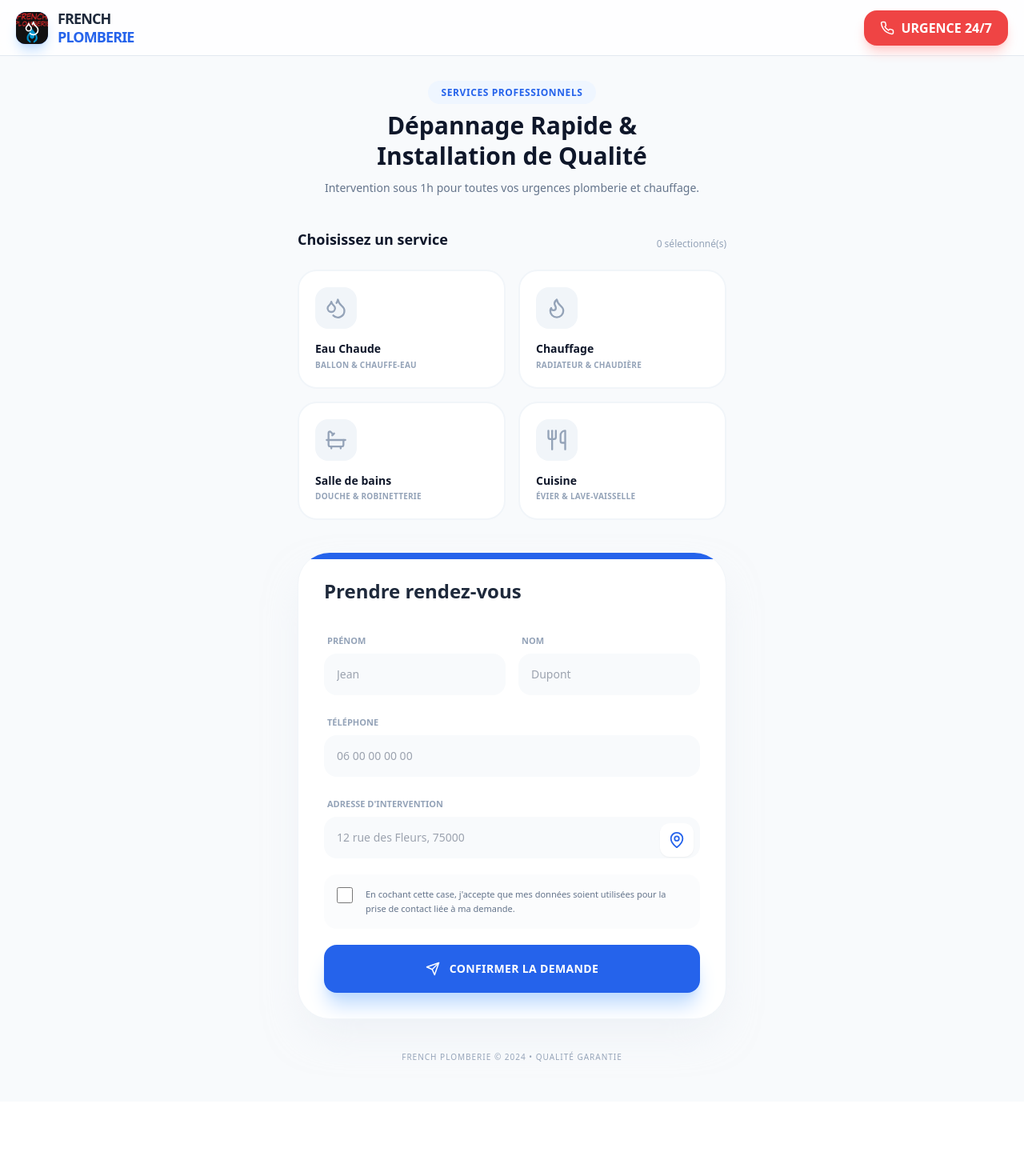
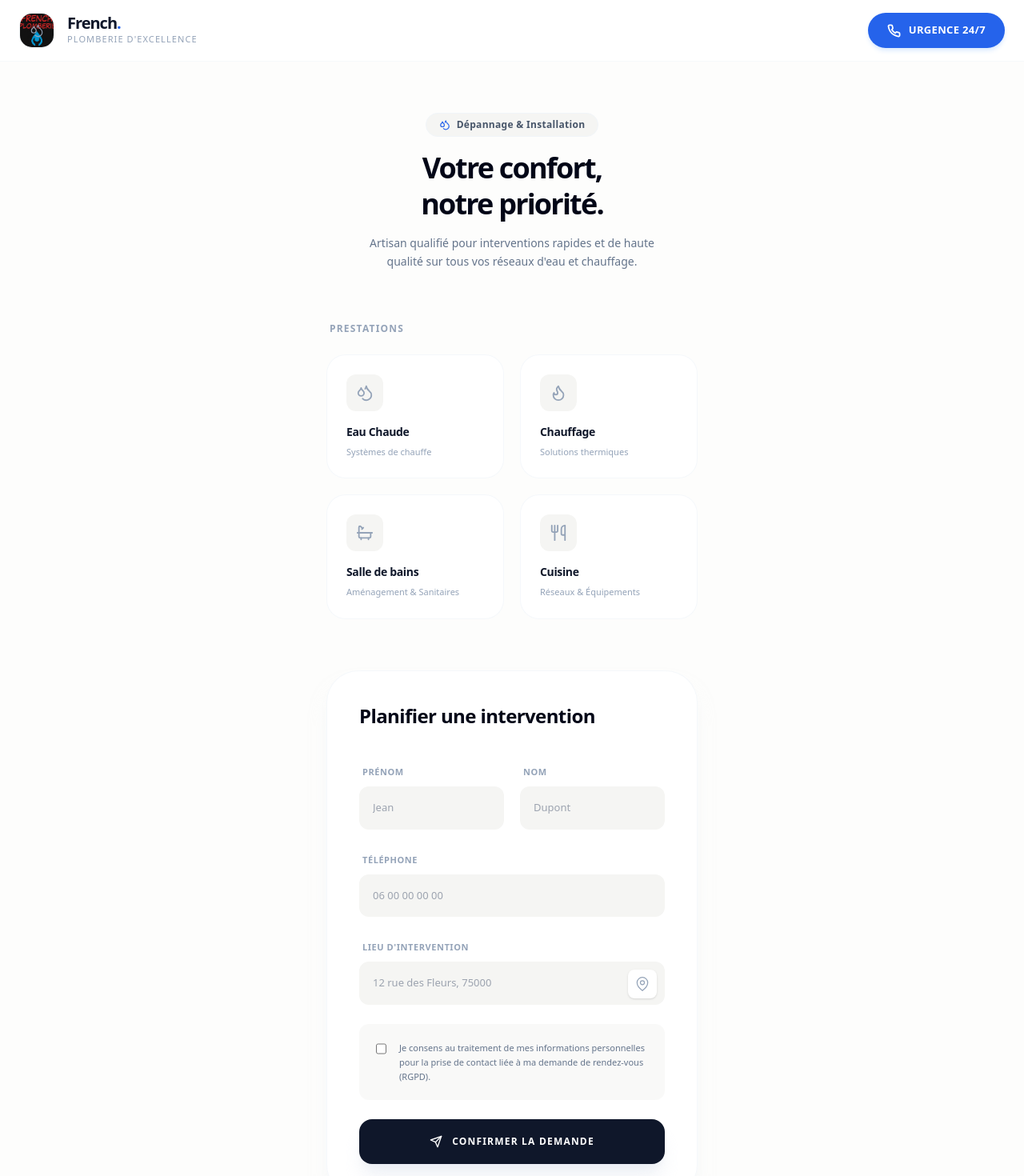
Before and after one commit to NicolasSendid/French-Plomberie, a Next.js app: page / in a window 1280 px wide. Shown: the top 1470 px of the page at 80% size. Before the commit the page ends 1377 px from the top, so only its background shows below. Built offline with nearby package versions, Linux system fonts and the light colour scheme.

Commit message:
Update page.tsx

```diff
--- a/app/page.tsx
+++ b/app/page.tsx
@@ -1,6 +1,6 @@
 "use client";
 import React, { useState, useEffect } from 'react';
-import { Phone, Droplets, Flame, Bath, Utensils, Send, MapPin, Download, CheckCircle2 } from 'lucide-react';
+import { Phone, Droplets, Flame, Bath, Utensils, Send, MapPin, Check, Plus } from 'lucide-react';
 
 export default function Home() {
   const [formData, setFormData] = useState({
@@ -27,10 +27,10 @@ export default function Home() {
   };
 
   const prestationsList = [
-    { id: 'Eau Chaude', icon: <Droplets size={28} />, desc: 'Ballon & Chauffe-eau' },
-    { id: 'Chauffage', icon: <Flame size={28} />, desc: 'Radiateur & Chaudière' },
-    { id: 'Salle de bains', icon: <Bath size={28} />, desc: 'Douche & Robinetterie' },
-    { id: 'Cuisine', icon: <Utensils size={28} />, desc: 'Évier & Lave-vaisselle' },
+    { id: 'Eau Chaude', icon: <Droplets size={22} />, desc: 'Systèmes de chauffe' },
+    { id: 'Chauffage', icon: <Flame size={22} />, desc: 'Solutions thermiques' },
+    { id: 'Salle de bains', icon: <Bath size={22} />, desc: 'Aménagement & Sanitaires' },
+    { id: 'Cuisine', icon: <Utensils size={22} />, desc: 'Réseaux & Équipements' },
   ];
 
   const togglePrestation = (id: string) => {
@@ -46,14 +46,14 @@ export default function Home() {
     if ("geolocation" in navigator) {
       navigator.geolocation.getCurrentPosition((pos) => {
         setFormData(prev => ({...prev, gps: `${pos.coords.latitude}, ${pos.coords.longitude}`}));
-        alert("📍 Position récupérée avec succès !");
+        alert("📍 Coordonnées GPS synchronisées.");
       });
     }
   };
 
   const handleSubmit = async (e: React.FormEvent) => {
     e.preventDefault();
-    if(!formData.rgpd) return alert("Veuillez accepter les conditions (RGPD)");
+    if(!formData.rgpd) return alert("Veuillez valider le traitement des données.");
 
     const res = await fetch('/api/send', {
       method: 'POST',
@@ -62,54 +62,63 @@ export default function Home() {
     });
 
     if(res.ok) {
-      alert("🚀 Demande envoyée ! Nous vous rappelons rapidement.");
+      alert("✅ Demande reçue. Nous vous recontactons dans les plus brefs délais.");
       setFormData({ nom: '', prenom: '', tel: '', mail: '', adresse: '', prestations: [], rgpd: false, gps: '' });
     }
   };
 
   return (
-    <main className="min-h-screen bg-[#F8FAFC] pb-12 font-sans text-slate-900">
-      {/* Banner Installation PWA */}
+    <main className="min-h-screen bg-[#FDFDFC] pb-20 font-sans text-slate-800 antialiased">
+      {/* Banner Installation PWA Subtile */}
       {deferredPrompt && (
-        <div className="bg-blue-600 p-2 text-white text-center text-sm font-medium flex items-center justify-center gap-3 animate-pulse">
-          <span>Installer l'application sur votre écran ?</span>
-          <button onClick={handleInstallClick} className="bg-white text-blue-600 px-3 py-1 rounded-full text-xs font-bold uppercase">Installer</button>
+        <div className="bg-slate-900 px-6 py-2.5 text-white/90 text-center text-[13px] font-medium flex items-center justify-center gap-4 tracking-wide">
+          <span>Accédez plus rapidement à nos services depuis votre écran.</span>
+          <button onClick={handleInstallClick} className="bg-white/10 hover:bg-white/20 text-white px-4 py-1.5 rounded-full font-bold uppercase text-[11px] transition-colors active:scale-95">Installer</button>
         </div>
       )}
 
-      {/* Header Glassmorphism */}
-      <header className="sticky top-0 z-50 bg-white/80 backdrop-blur-md border-b border-slate-200 px-5 py-3 flex justify-between items-center">
-        <div className="flex items-center gap-3">
-          {/* LOGO ICI */}
-          <div className="w-10 h-10 bg-blue-600 rounded-xl flex items-center justify-center overflow-hidden shadow-lg shadow-blue-200">
-            <img src="/logo.png" alt="Logo" className="w-full h-full object-cover" onError={(e) => (e.currentTarget.style.display = 'none')} />
-            <Droplets className="text-white absolute" size={20} />
+      {/* Header Raffiné & Centré */}
+      <header className="sticky top-0 z-50 bg-white/95 backdrop-blur-sm border-b border-slate-100/60 px-6 py-4">
+        <div className="max-w-7xl mx-auto flex justify-between items-center">
+          <div className="flex items-center gap-4">
+            {/* LOGO ICI (public/logo.png) */}
+            <div className="w-11 h-11 bg-[#F5F5F3] rounded-2xl flex items-center justify-center overflow-hidden border border-slate-100/80 group">
+              <img src="/logo.png" alt="" className="w-full h-full object-cover group-hover:scale-105 transition-transform duration-500" onError={(e) => (e.currentTarget.style.display = 'none')} />
+              <Droplets className="text-slate-400 absolute" size={18} strokeWidth={1.5} />
+            </div>
+            <div>
+              <h1 className="font-extrabold text-xl leading-none tracking-tighter text-slate-900">French<span className="text-blue-600">.</span></h1>
+              <p className="text-[11px] text-slate-400 font-medium uppercase tracking-widest mt-0.5">Plomberie d'excellence</p>
+            </div>
           </div>
-          <div>
-            <h1 className="font-black text-lg leading-tight tracking-tighter text-slate-800">FRENCH<br/><span className="text-blue-600">PLOMBERIE</span></h1>
-          </div>
+          <a href="tel:0658908674" className="bg-blue-600 hover:bg-blue-700 text-white px-6 py-3 rounded-full flex items-center gap-2.5 font-bold transition-all active:scale-95 shadow-md shadow-blue-100 text-[13px] tracking-wide">
+            <Phone size={17} strokeWidth={2.5} />
+            <span>URGENCE 24/7</span>
+          </a>
         </div>
-        <a href="tel:0658908674" className="group bg-red-500 hover:bg-red-600 text-white px-5 py-2.5 rounded-2xl flex items-center gap-2 font-bold transition-all active:scale-95 shadow-lg shadow-red-200">
-          <Phone size={18} className="group-hover:animate-bounce" />
-          <span className="hidden sm:inline">URGENCE 24/7</span>
-        </a>
       </header>
 
-      <div className="max-w-xl mx-auto px-5 pt-8 space-y-10">
-        {/* Hero Section */}
-        <section className="text-center space-y-3">
-          <span className="bg-blue-50 text-blue-600 px-4 py-1.5 rounded-full text-xs font-bold uppercase tracking-wider">Services Professionnels</span>
-          <h2 className="text-3xl font-black text-slate-900 leading-tight">Dépannage Rapide & <br/>Installation de Qualité</h2>
-          <p className="text-slate-500 text-sm">Intervention sous 1h pour toutes vos urgences plomberie et chauffage.</p>
+      {/* Colonne centrale principale */}
+      <div className="max-w-lg mx-auto px-6 mt-16 space-y-16">
+
+        {/* Hero Section Fine */}
+        <section className="text-center space-y-4">
+          <div className="inline-flex items-center gap-2 bg-[#F5F5F3] border border-slate-100 text-slate-600 px-4 py-1.5 rounded-full text-xs font-semibold tracking-wide">
+            <Droplets size={14} className="text-blue-600" /> Dépannage & Installation
+          </div>
+          <h2 className="text-4xl font-extrabold text-slate-950 leading-tight tracking-tighter">Votre confort,<br/>notre priorité.</h2>
+          <p className="text-slate-500 text-sm max-w-sm mx-auto leading-relaxed">Artisan qualifié pour interventions rapides et de haute qualité sur tous vos réseaux d'eau et chauffage.</p>
         </section>
 
-        {/* Services Grid */}
-        <section>
-          <div className="flex justify-between items-end mb-6">
-            <h3 className="text-lg font-bold">Choisissez un service</h3>
-            <span className="text-xs text-slate-400 font-medium">{formData.prestations.length} sélectionné(s)</span>
+        {/* Services Fine Grid */}
+        <section className="space-y-6">
+          <div className="flex justify-between items-baseline">
+            <h3 className="text-xs text-slate-400 font-bold uppercase tracking-widest ml-1">Prestations</h3>
+            {formData.prestations.length > 0 && (
+              <span className="text-xs text-blue-600 font-bold px-3 py-1 bg-blue-50 rounded-full animate-in fade-in zoom-in">{formData.prestations.length} sélectionné(s)</span>
+            )}
           </div>
-          <div className="grid grid-cols-2 gap-4">
+          <div className="grid grid-cols-2 gap-5">
             {prestationsList.map((p) => {
               const active = formData.prestations.includes(p.id);
               return (
@@ -117,79 +126,79 @@ export default function Home() {
                   key={p.id}
                   type="button"
                   onClick={() => togglePrestation(p.id)}
-                  className={`relative p-5 rounded-3xl border-2 transition-all duration-300 flex flex-col items-start text-left gap-4 overflow-hidden group ${
-                    active ? 'border-blue-600 bg-blue-50/50 ring-4 ring-blue-50' : 'bg-white border-slate-100 hover:border-blue-200'
+                  className={`p-6 rounded-3xl border transition-all duration-300 flex flex-col items-start text-left gap-4 group ${
+                    active ? 'border-blue-600 bg-blue-50/20 ring-1 ring-blue-100' : 'bg-white/80 border-slate-100/70 hover:border-blue-200'
                   }`}
                 >
-                  <div className={`p-3 rounded-2xl transition-colors ${active ? 'bg-blue-600 text-white' : 'bg-slate-100 text-slate-400 group-hover:bg-blue-100'}`}>
+                  <div className={`p-3 rounded-xl transition-colors ${active ? 'bg-blue-600 text-white' : 'bg-[#F5F5F3] text-slate-400 group-hover:bg-blue-100 group-hover:text-blue-600'}`}>
                     {p.icon}
                   </div>
                   <div>
-                    <p className="font-bold text-sm leading-tight">{p.id}</p>
-                    <p className="text-[10px] text-slate-400 mt-1 uppercase font-semibold tracking-wide">{p.desc}</p>
+                    <p className="font-bold text-sm tracking-tight text-slate-900">{p.id}</p>
+                    <p className="text-[11px] text-slate-400 mt-1.5 leading-relaxed font-medium">{p.desc}</p>
                   </div>
-                  {active && <CheckCircle2 size={20} className="absolute top-4 right-4 text-blue-600 animate-in fade-in zoom-in" />}
+                  <div className={`absolute top-4 right-4 transition-all duration-300 ${active ? 'bg-blue-600 text-white p-1 rounded-full' : 'text-slate-300 group-hover:text-blue-400'}`}>
+                    {active ? <Check size={16} strokeWidth={3} /> : <Plus size={20} />}
+                  </div>
                 </button>
               );
             })}
           </div>
         </section>
 
-        {/* Form Card */}
-        <section className="bg-white p-8 rounded-[2.5rem] shadow-2xl shadow-slate-200/50 border border-slate-100 relative overflow-hidden">
-          <div className="absolute top-0 left-0 w-full h-2 bg-blue-600"></div>
-          <h3 className="text-2xl font-black mb-8 text-slate-800">Prendre rendez-vous</h3>
+        {/* Premium Form Card */}
+        <section className="bg-white/90 p-10 rounded-[2.5rem] shadow-xl shadow-slate-100/50 border border-slate-100/70 relative">
+          <h3 className="text-2xl font-extrabold mb-10 text-slate-950 tracking-tight">Planifier une intervention</h3>
 
-          <form onSubmit={handleSubmit} className="space-y-5">
-            <div className="grid grid-cols-2 gap-4">
-              <div className="space-y-1.5">
-                <label className="text-[11px] font-bold text-slate-400 uppercase ml-1">Prénom</label>
-                <input required placeholder="Jean" className="w-full p-4 bg-slate-50 rounded-2xl border-none focus:ring-2 focus:ring-blue-600 transition-all outline-none text-sm"
+          <form onSubmit={handleSubmit} className="space-y-6">
+            <div className="grid grid-cols-2 gap-5">
+              <div className="space-y-2">
+                <label className="text-[11px] font-bold text-slate-400 uppercase tracking-wider ml-1">Prénom</label>
+                <input required placeholder="Jean" className="w-full p-4 bg-[#F5F5F3] rounded-xl border border-transparent focus:ring-1 focus:ring-blue-600/50 focus:border-blue-300 focus:bg-white transition-all outline-none text-[13px]"
                   value={formData.prenom} onChange={e => setFormData({...formData, prenom: e.target.value})} />
               </div>
-              <div className="space-y-1.5">
-                <label className="text-[11px] font-bold text-slate-400 uppercase ml-1">Nom</label>
-                <input required placeholder="Dupont" className="w-full p-4 bg-slate-50 rounded-2xl border-none focus:ring-2 focus:ring-blue-600 transition-all outline-none text-sm"
+              <div className="space-y-2">
+                <label className="text-[11px] font-bold text-slate-400 uppercase tracking-wider ml-1">Nom</label>
+                <input required placeholder="Dupont" className="w-full p-4 bg-[#F5F5F3] rounded-xl border border-transparent focus:ring-1 focus:ring-blue-600/50 focus:border-blue-300 focus:bg-white transition-all outline-none text-[13px]"
                   value={formData.nom} onChange={e => setFormData({...formData, nom: e.target.value})} />
               </div>
             </div>
 
-            <div className="space-y-1.5">
-              <label className="text-[11px] font-bold text-slate-400 uppercase ml-1">Téléphone</label>
-              <input required type="tel" placeholder="06 00 00 00 00" className="w-full p-4 bg-slate-50 rounded-2xl border-none focus:ring-2 focus:ring-blue-600 transition-all outline-none text-sm"
+            <div className="space-y-2">
+              <label className="text-[11px] font-bold text-slate-400 uppercase tracking-wider ml-1">Téléphone</label>
+              <input required type="tel" placeholder="06 00 00 00 00" className="w-full p-4 bg-[#F5F5F3] rounded-xl border border-transparent focus:ring-1 focus:ring-blue-600/50 focus:border-blue-300 focus:bg-white transition-all outline-none text-[13px]"
                 value={formData.tel} onChange={e => setFormData({...formData, tel: e.target.value})} />
             </div>
 
-            <div className="space-y-1.5">
-              <label className="text-[11px] font-bold text-slate-400 uppercase ml-1">Adresse d'intervention</label>
+            <div className="space-y-2">
+              <label className="text-[11px] font-bold text-slate-400 uppercase tracking-wider ml-1">Lieu d'intervention</label>
               <div className="relative group">
-                <input required placeholder="12 rue des Fleurs, 75000" className="w-full p-4 bg-slate-50 rounded-2xl border-none focus:ring-2 focus:ring-blue-600 transition-all outline-none pr-14 text-sm"
+                <input required placeholder="12 rue des Fleurs, 75000" className="w-full p-4 bg-[#F5F5F3] rounded-xl border border-transparent focus:ring-1 focus:ring-blue-600/50 focus:border-blue-300 focus:bg-white transition-all outline-none pr-14 text-[13px]"
                   value={formData.adresse} onChange={e => setFormData({...formData, adresse: e.target.value})} />
-                <button type="button" onClick={getGPS} className="absolute right-2 top-2 p-2.5 bg-white shadow-sm rounded-xl text-blue-600 hover:bg-blue-600 hover:text-white transition-all active:scale-90">
-                  <MapPin size={22}/>
+                <button type="button" onClick={getGPS} className="absolute right-2.5 top-2.5 p-2 bg-white shadow rounded-lg text-slate-400 hover:text-blue-600 transition-all hover:shadow-md active:scale-90">
+                  <MapPin size={20} strokeWidth={1.5}/>
                 </button>
               </div>
             </div>
 
-            <label className="flex items-start gap-4 p-4 rounded-2xl bg-slate-50/50 cursor-pointer group">
-              <div className="relative flex items-center">
-                <input type="checkbox" required checked={formData.rgpd} onChange={e => setFormData({...formData, rgpd: e.target.checked})}
-                  className="w-5 h-5 rounded border-slate-300 text-blue-600 focus:ring-blue-500" />
-              </div>
-              <span className="text-[11px] leading-relaxed text-slate-500 group-hover:text-slate-700 transition-colors">
-                En cochant cette case, j'accepte que mes données soient utilisées pour la prise de contact liée à ma demande.
+            <label className="flex items-start gap-4 p-5 rounded-xl bg-[#F5F5F3]/60 cursor-pointer group border border-transparent hover:border-slate-100 transition-colors">
+              <input type="checkbox" required checked={formData.rgpd} onChange={e => setFormData({...formData, rgpd: e.target.checked})}
+                className="w-4 h-4 mt-0.5 rounded border-slate-300 text-blue-600 focus:ring-blue-500 transition-all" />
+              <span className="text-[11px] leading-relaxed text-slate-500 transition-colors">
+                Je consens au traitement de mes informations personnelles pour la prise de contact liée à ma demande de rendez-vous (RGPD).
               </span>
             </label>
 
-            <button type="submit" className="w-full bg-blue-600 hover:bg-blue-700 text-white font-extrabold py-5 rounded-2xl shadow-xl shadow-blue-200 transition-all active:scale-[0.98] flex items-center justify-center gap-3 text-sm tracking-wide uppercase">
-              <Send size={18} /> Confirmer la demande
+            <button type="submit" className="w-full bg-slate-900 hover:bg-slate-950 text-white font-bold py-5 rounded-2xl shadow-xl shadow-slate-200/60 transition-all active:scale-[0.98] flex items-center justify-center gap-3 text-xs tracking-widest uppercase mt-6 group">
+              <Send size={16} strokeWidth={2} className="group-hover:translate-x-0.5 transition-transform" /> Confirmer la demande
             </button>
           </form>
         </section>
 
-        {/* Footer */}
-        <footer className="text-center space-y-4">
-          <p className="text-slate-400 text-[10px] font-medium tracking-widest uppercase">French Plomberie © 2024 • Qualité Garantie</p>
+        {/* Fine Footer */}
+        <footer className="text-center pt-8 border-t border-slate-100/60">
+          <p className="text-slate-400 text-[11px] font-bold tracking-widest uppercase">French Plomberie © 2024</p>
+          <p className="text-[10px] text-slate-300 mt-1.5">Artisan qualifié RGE • Interventions garanties</p>
         </footer>
       </div>
     </main>
```
